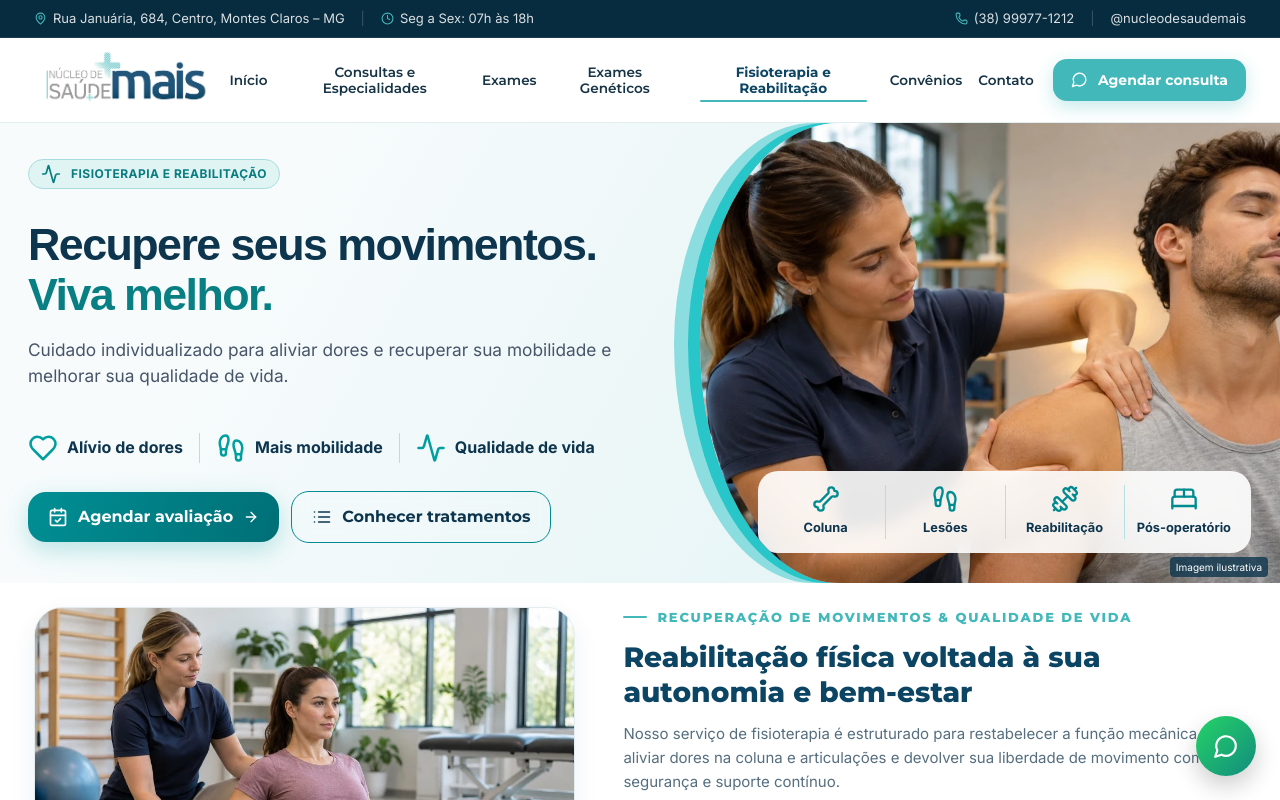
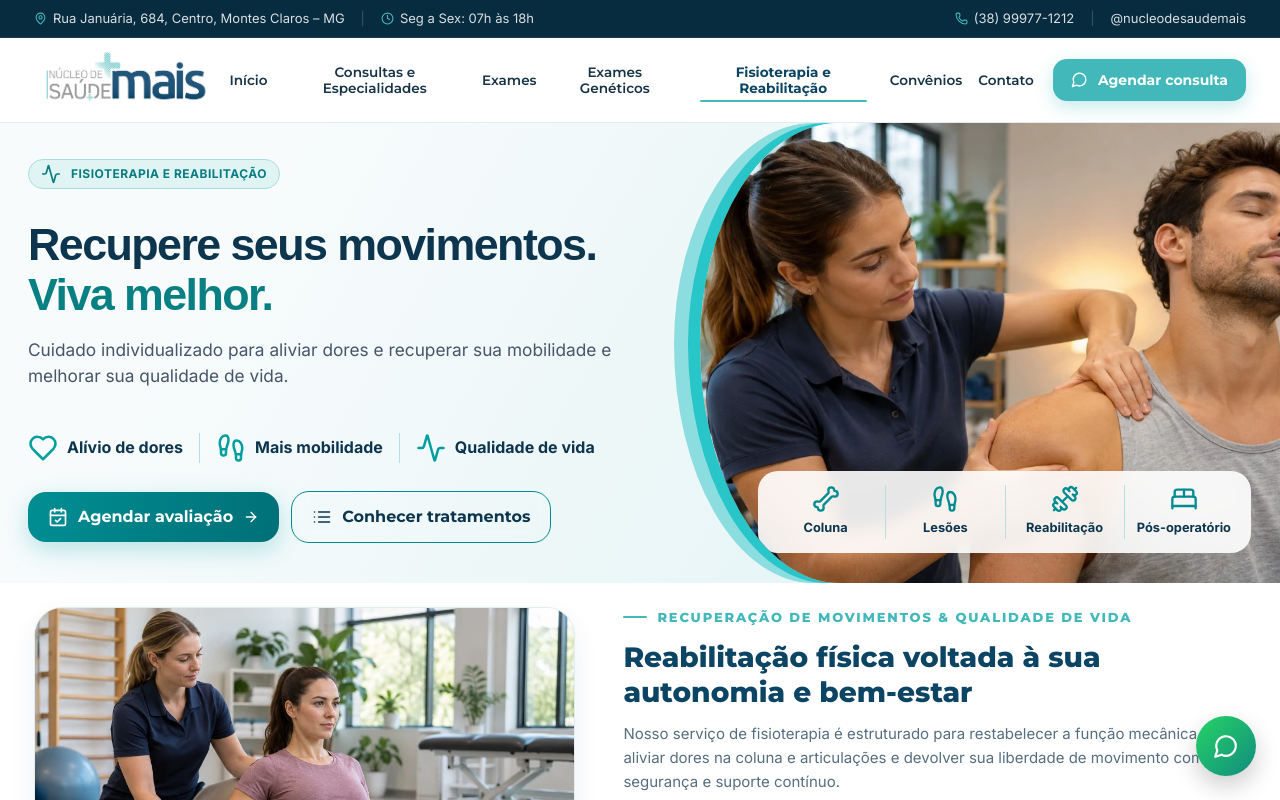
Before and after one commit to Karenfernandes20/nucleo-saude-mais, a Next.js app: page /fisioterapia in a window 1280 px wide. Shown: the top 800 px of the page. Built offline with nearby package versions, Linux system fonts and the light colour scheme.

Commit message:
Remove legenda visual da imagem de fisioterapia

```diff
--- a/src/app/fisioterapia/page.tsx
+++ b/src/app/fisioterapia/page.tsx
@@ -163,7 +163,7 @@ export default function FisioterapiaPage() {
                   priority
                   className="fisioterapia-hero-image"
                 />
-                <div className="physio-image-topics"><div><Bone/><span>Coluna</span></div><div><Footprints/><span>Lesões</span></div><div><Dumbbell/><span>Reabilitação</span></div><div><BedDouble/><span>Pós-operatório</span></div></div><small className="physio-image-note">Imagem ilustrativa</small>
+                <div className="physio-image-topics"><div><Bone/><span>Coluna</span></div><div><Footprints/><span>Lesões</span></div><div><Dumbbell/><span>Reabilitação</span></div><div><BedDouble/><span>Pós-operatório</span></div></div>
               </div>
             </div>
           </div>
```
